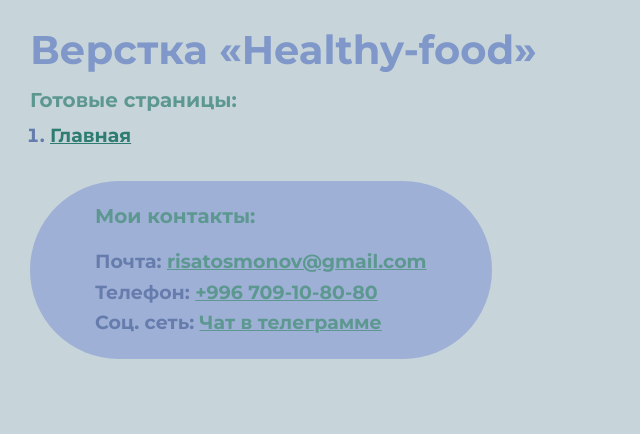
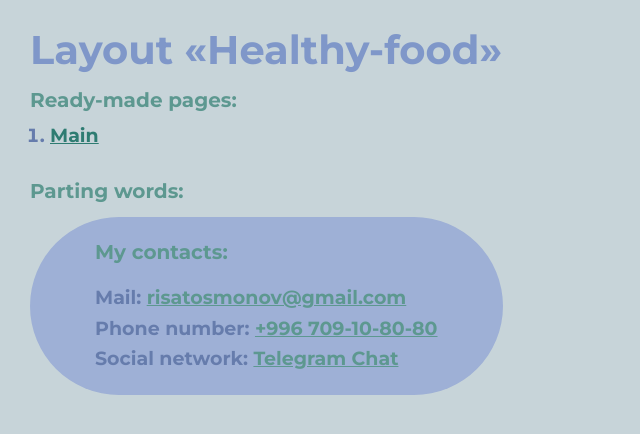
Before and after one commit to Rishat2000/Healthy-food, a plain HTML site: page index.html in a window 1280 px wide. Shown: the whole page, without its empty margins (0-640 px from the left). Drawn offline with Linux system fonts and the light colour scheme.

Commit message:
Add files via upload

```diff
--- a/index.html
+++ b/index.html
@@ -4,21 +4,22 @@
 <head>
 	<meta charset="UTF-8">
 	<meta name="viewport" content="width=device-width, initial-scale=1.0">
-	<title>Верстка «Healthy-food»</title>
+	<title>Layout «Healthy-food»</title>
 </head>
 
 <body>
 	<div class="rootpage">
-		<h1>Верстка «Healthy-food»</h1>
-		<h2>Готовые страницы:</h2>
+		<h1>Layout «Healthy-food»</h1>
+		<h2>Ready-made pages:</h2>
 		<ol class="rootpage__list">
-			<li><a target="_blank" href="home.html">Главная</a></li>
+			<li><a target="_blank" href="home.html">Main</a></li>
 		</ol>
+		<h2>Parting words:</h2>
 		<div class="rootpage__contacts">
-			<h2>Мои контакты:</h2>
-			<p>Почта: <a href="mailto:email@gmail.com">risatosmonov@gmail.com</a></p>
-			<p>Телефон: <a href="tel:+996709108080">+996 709-10-80-80</a></p>
-			<p>Соц. сеть: <a href="https://t.me/rishat_fls">Чат в телеграмме</a></p>
+			<h2>My contacts:</h2>
+			<p>Mail: <a href="mailto:email@gmail.com">risatosmonov@gmail.com</a></p>
+			<p>Phone number: <a href="tel:+996709108080">+996 709-10-80-80</a></p>
+			<p>Social network: <a href="https://t.me/rishat_fls">Telegram Chat</a></p>
 		</div>
 	</div>
 </body>
```
Also changed, not shown: home.html (+3 -3 lines).
